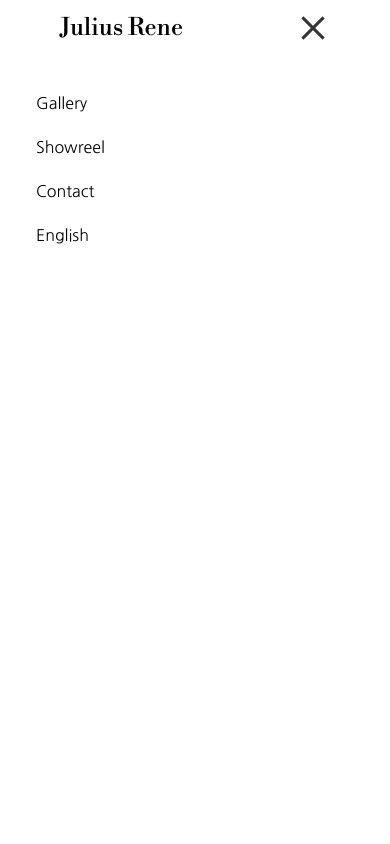
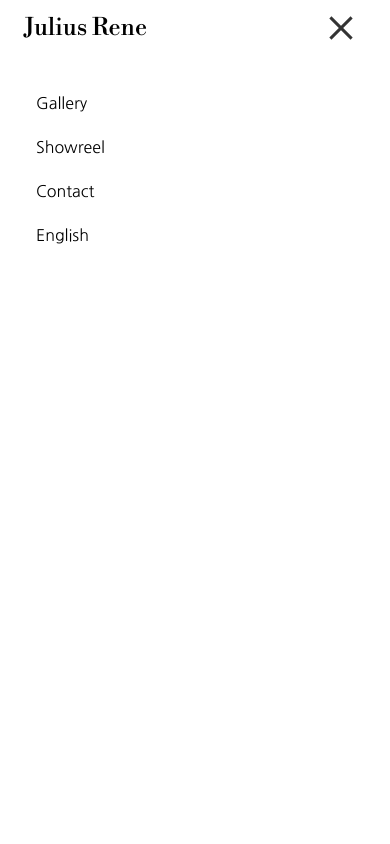
Before and after one commit to Claudiu-Ionel/rene-website, a Next.js app: page /Gallery in a window 390 px wide. Both pictures are taken after a click on the element 313 px from the left and 27 px from the top of the page. Shown: the top 844 px of the page. Built offline with nearby package versions, Linux system fonts and the light colour scheme.

Commit message:
fixed nav bar proportions on smaller screens

```diff
--- a/app/Components/HamburgerMenu.js
+++ b/app/Components/HamburgerMenu.js
@@ -6,7 +6,7 @@ function HamburgerMenu({ setSidebarOpen, sidebarOpen }) {
   return (
     <div
       id="hamburger-menu"
-      className={`flex items-start relative w-fit h-[55px] bg-white px-3 py-2 relative cursor-pointer ${
+      className={`flex items-start relative w-fit h-[55px] bg-white px-3 py-2 relative cursor-pointer sm:px-0 ${
         sidebarOpen ? "open" : ""
       }`}
     >
--- a/app/Components/Nav.js
+++ b/app/Components/Nav.js
@@ -26,9 +26,9 @@ export default function nav({ setSidebarOpen, sidebarOpen }) {
     // nav bar for screens with (max-width: 768px)
     return (
       <nav
-        className={`hidden md:flex justify-between px-10 font-secondary relative z-10 top-0 `}
+        className={`hidden md:flex justify-between px-10 font-secondary relative z-10 top-0 sm:px-6 `}
       >
-        <div className="px-5 py-2 flex flex-col justify-center">
+        <div className="px-5 py-2 flex flex-col justify-center sm:px-0 sm:py-0">
           <h1 className="text-2xl font-primary">
             <Link href="/">Julius Rene</Link>
           </h1>
```
